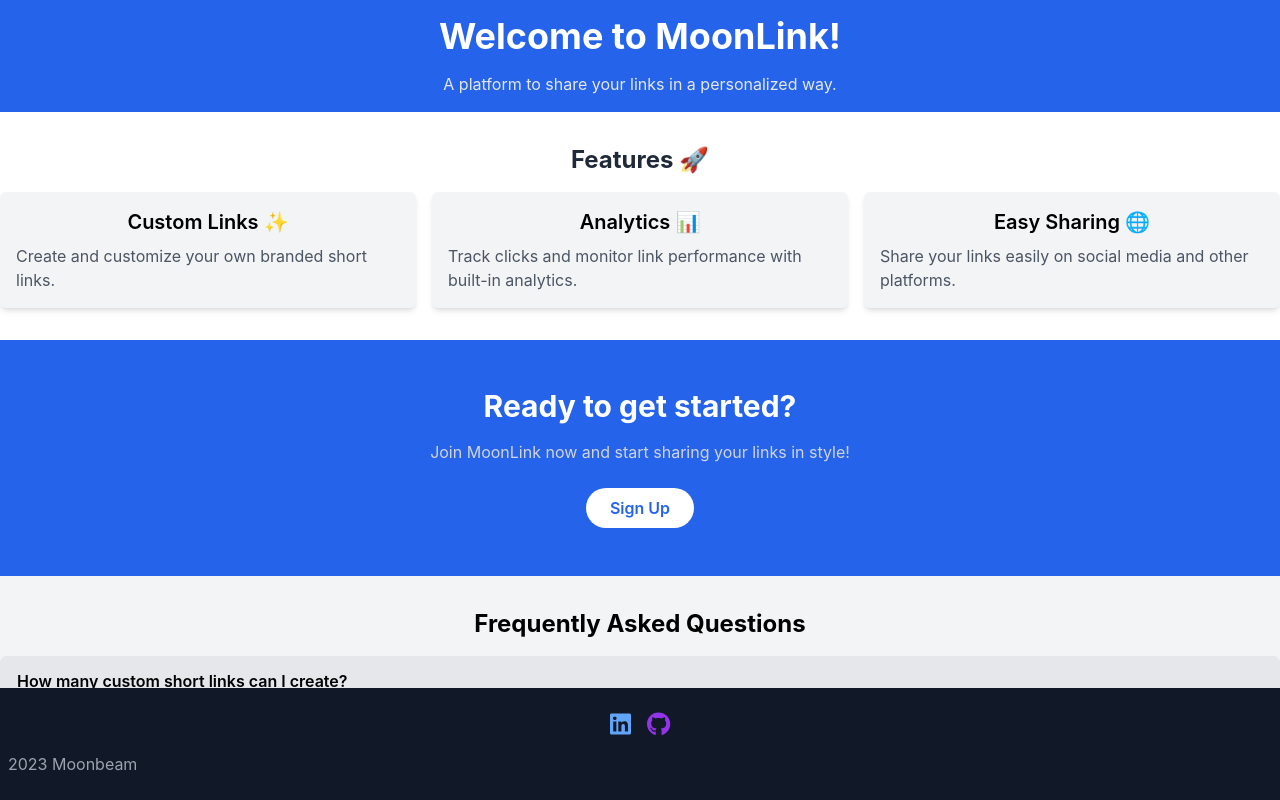
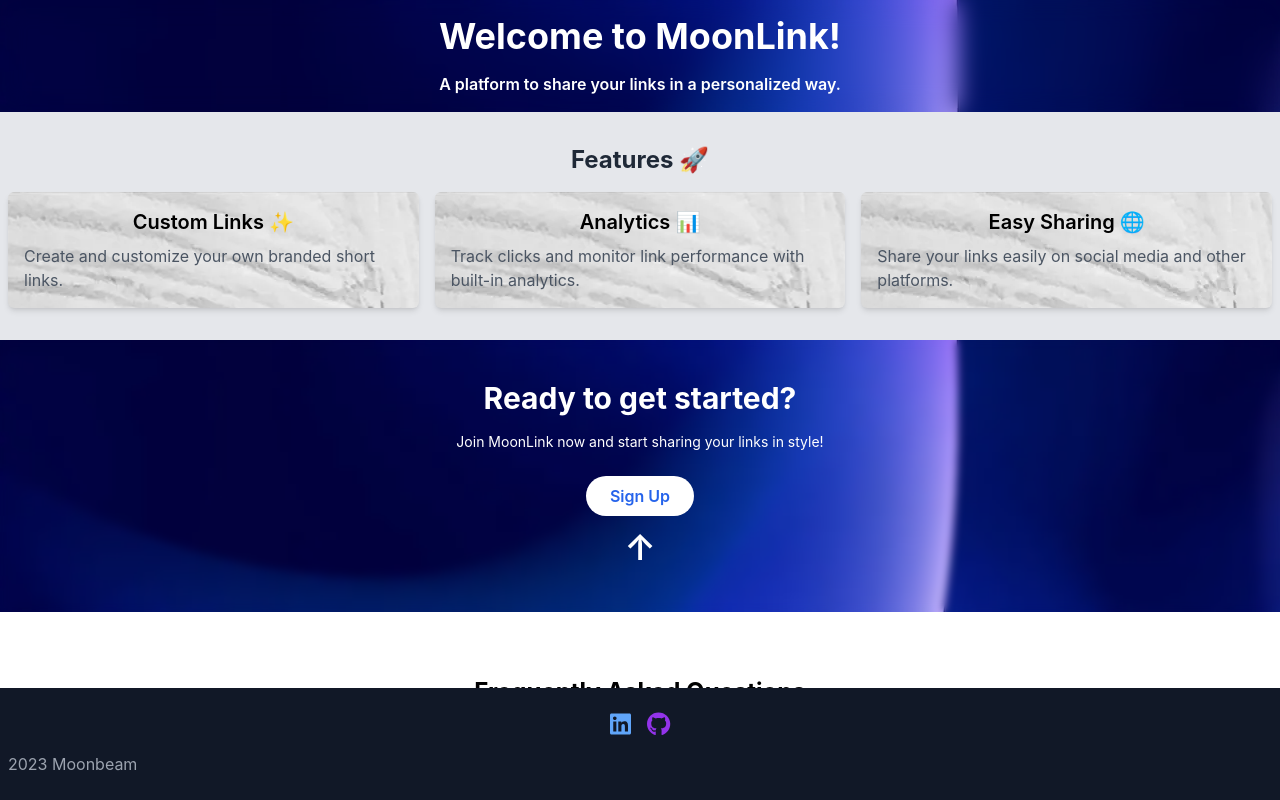
Before and after one commit to Moondevbeam/MoonLink, a React (Create React App) app: page / in a window 1280 px wide. Shown: the top 800 px of the page. Built offline with nearby package versions, Linux system fonts and the light colour scheme; no server answers.

Commit message:
added multiple styles in homepage

```diff
--- a/public/index.html
+++ b/public/index.html
@@ -24,7 +24,7 @@
       work correctly both with client-side routing and a non-root public URL.
       Learn how to configure a non-root public URL by running `npm run build`.
     -->
-    <title>MoonEcho</title>
+    <title>MoonLink | Link Sharing App</title>
   </head>
   <body>
     <noscript>You need to enable JavaScript to run this app.</noscript>
--- a/src/components/auth/RegisterForm.tsx
+++ b/src/components/auth/RegisterForm.tsx
@@ -1,6 +1,7 @@
 import React from 'react';
 import { useForm } from 'react-hook-form';
 import { auth, firestore } from '../firebase/firebase';
+import { useNavigate } from 'react-router-dom';
 
 interface RegisterFormData {
   email: string;
@@ -8,6 +9,7 @@ interface RegisterFormData {
 }
 
 function RegisterForm() {
+  const navigate = useNavigate();
   const { register, handleSubmit, formState } = useForm<RegisterFormData>();
   const { errors } = formState;
 
@@ -16,13 +18,12 @@ function RegisterForm() {
       const response = await auth.createUserWithEmailAndPassword(data.email, data.password);
 
       if (response.user) {
-        // Creazione della collezione dell'utente nel Firestore
         await firestore.collection('users').doc(response.user.uid).set({
           email: data.email,
-          // Altri campi che vuoi aggiungere
         });
 
         console.log('Registration successful');
+        navigate('/dashboard');
       }
     } catch (error) {
       console.error('Registration error', error);
--- a/src/components/homepage/CTA.tsx
+++ b/src/components/homepage/CTA.tsx
@@ -3,11 +3,16 @@ import { Link } from 'react-router-dom';
 
 function CTA() {
   return (
-    <section className="bg-blue-600 text-white py-12">
+    <section className="bg-blue-600 text-white bg2">
+      <div className='backdrop-blur-sm py-10'>
       <div className="container mx-auto text-center">
-        <h2 className="text-3xl font-bold mb-4 md:animate-bounce animate-bounce lg:animate-none">Ready to get started?</h2>
-        <p className="text-gray-300">Join MoonLink now and start sharing your links in style!</p>
-        <button className="mt-6 bg-white text-blue-600 rounded-full py-2 px-6 font-semibold hover:bg-blue-100 hover:text-blue-800 transition duration-300"><Link to='/auth/register'>Sign Up</Link></button>
+        <h2 className="text-3xl font-bold mb-4">Ready to get started?</h2>
+        <p className='mx-2 text-sm'>Join MoonLink now and start sharing your links in style!</p>
+        <button className="mt-6 bg-white text-blue-600 rounded-full py-2 px-6 font-semibold hover:bg-blue-100 hover:text-blue-800 transition duration-300">
+          <Link to='/auth/register'><p className='text-md'>Sign Up</p></Link>
+          </button>
+          <p className='font-semibold text-4xl animate-bounce mt-4'>&#8593;</p>
+      </div>
       </div>
     </section>
   );
--- a/src/components/homepage/FAQ.tsx
+++ b/src/components/homepage/FAQ.tsx
@@ -37,10 +37,10 @@ const FAQAccordion: React.FC = () => {
   };
 
   return (
-    <section className="bg-gray-100 py-8">
+    <section className="bg-white py-12 my-4">
       <div className="container mx-auto">
         <h2 className="text-2xl font-bold mb-4 text-center">Frequently Asked Questions</h2>
-        <div className="space-y-4">
+        <div className="space-y-4 mx-2">
           {faqData.map((item, index) => (
             <div key={index} className="border rounded-md overflow-hidden">
               <button
@@ -49,7 +49,7 @@ const FAQAccordion: React.FC = () => {
               >
                 {item.question}
               </button>
-              {openIndex === index && <p className="px-4 py-3">{item.answer}</p>}
+              {openIndex === index && <p className="px-4 py-3 bg-blue-100 bg-opacity-[0.7]">{item.answer}</p>}
             </div>
           ))}
         </div>
--- a/src/components/homepage/Features.tsx
+++ b/src/components/homepage/Features.tsx
@@ -1,20 +1,19 @@
 import React from 'react';
-
 function Features() {
   return (
-    <section className="bg-white py-8">
+    <section className="bg-gray-200 py-8">
       <div className="container mx-auto space-y-4">
         <h2 className="text-2xl font-bold text-gray-800 mb-4 text-center">Features 🚀</h2>
-        <div className="grid grid-cols-1 md:grid-cols-2 lg:grid-cols-3 gap-4">
-          <div className="bg-gray-100 p-4 rounded-md shadow-md">
+        <div className="grid grid-cols-1 md:grid-cols-2 lg:grid-cols-3 gap-4 mx-2">
+          <div className="bg-gray-100 p-4 rounded-md shadow-md bg1">
             <h3 className="text-xl font-semibold mb-2 text-center">Custom Links ✨</h3>
             <p className="text-gray-600">Create and customize your own branded short links.</p>
           </div>
-          <div className="bg-gray-100 p-4 rounded-md shadow-md">
+          <div className="bg-gray-100 p-4 rounded-md shadow-md bg1">
             <h3 className="text-xl font-semibold mb-2 text-center">Analytics 📊</h3>
             <p className="text-gray-600">Track clicks and monitor link performance with built-in analytics.</p>
           </div>
-          <div className="bg-gray-100 p-4 rounded-md shadow-md md:col-span-2 lg:col-span-1">
+          <div className="bg-gray-100 p-4 rounded-md shadow-md md:col-span-2 lg:col-span-1 bg1">
             <h3 className="text-xl font-semibold mb-2 text-center">Easy Sharing 🌐</h3>
             <p className="text-gray-600 lg:text-left md:text-center">Share your links easily on social media and other platforms.</p>
           </div>
--- a/src/components/homepage/Header.tsx
+++ b/src/components/homepage/Header.tsx
@@ -2,10 +2,10 @@ import React from 'react';
 
 function Header() {
   return (
-    <header className="bg-blue-600 text-white py-4 text-center">
-      <div className="container mx-auto space-y-4">
+    <header className="text-center bg2">
+      <div className="mx-auto space-y-4 text-white backdrop-blur-md py-4">
         <h1 className="text-4xl font-bold mb-2">Welcome to MoonLink!</h1>
-        <p className="text-gray-200">A platform to share your links in a personalized way.</p>
+        <p className='font-semibold '>A platform to share your links in a personalized way.</p>
       </div>
     </header>
   );
--- a/src/index.css
+++ b/src/index.css
@@ -14,3 +14,13 @@ code {
   font-family: source-code-pro, Menlo, Monaco, Consolas, 'Courier New',
     monospace;
 }
+
+.bg1{
+  background-image: url('./components/assets/images/bg-1.webp');
+  object-fit: cover;
+}
+
+.bg2{
+  background-image: url('./components/assets/images/bg-2.webp');
+  object-fit: cover;
+}
```
Also changed, not shown: src/components/assets/images/bg-1.webp (added), src/components/assets/images/bg-2.webp (added).
